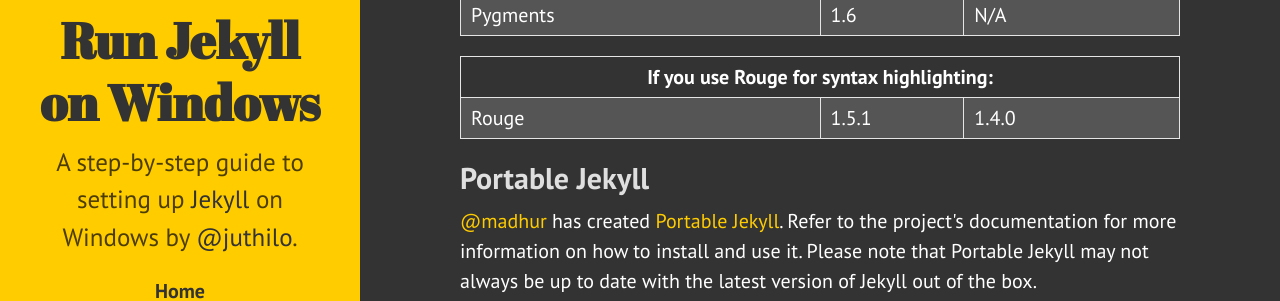
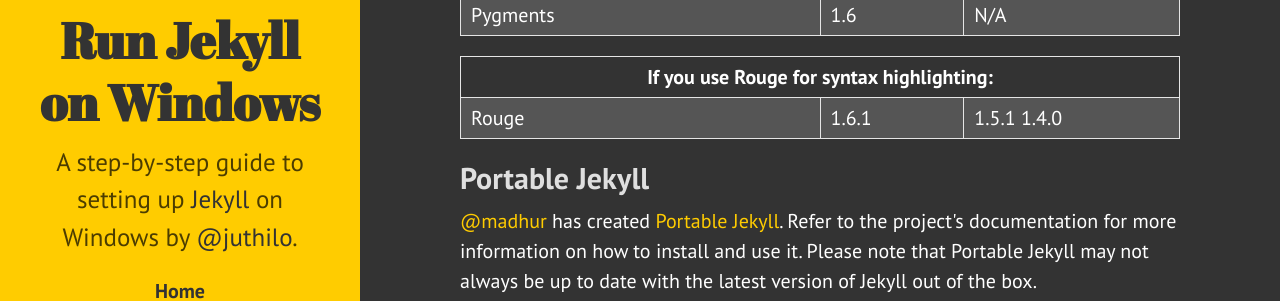
Before and after one commit to juthilo/run-jekyll-on-windows, a Jekyll site: the page built from index.html, in a window 1280 px wide and 900 px high, scrolled down 742 px. Shown: the part 374-675 px from the top of the window. Built offline with Jekyll 4.4.1, drawn with Linux system fonts in a browser that asks for light colours; Markdown is read by kramdown in place of the engine named in the settings.

Commit message:
Update Rouge version

```diff
--- a/index.html
+++ b/index.html
@@ -80,8 +80,8 @@
   <tbody>
     <tr>
       <td width="50%">Rouge</td>
-      <td width="20%">1.5.1</td>
-      <td>1.4.0</td>
+      <td width="20%">1.6.1</td>
+      <td>1.5.1 1.4.0</td>
     </tr>
   </tbody>
 </table>
```
